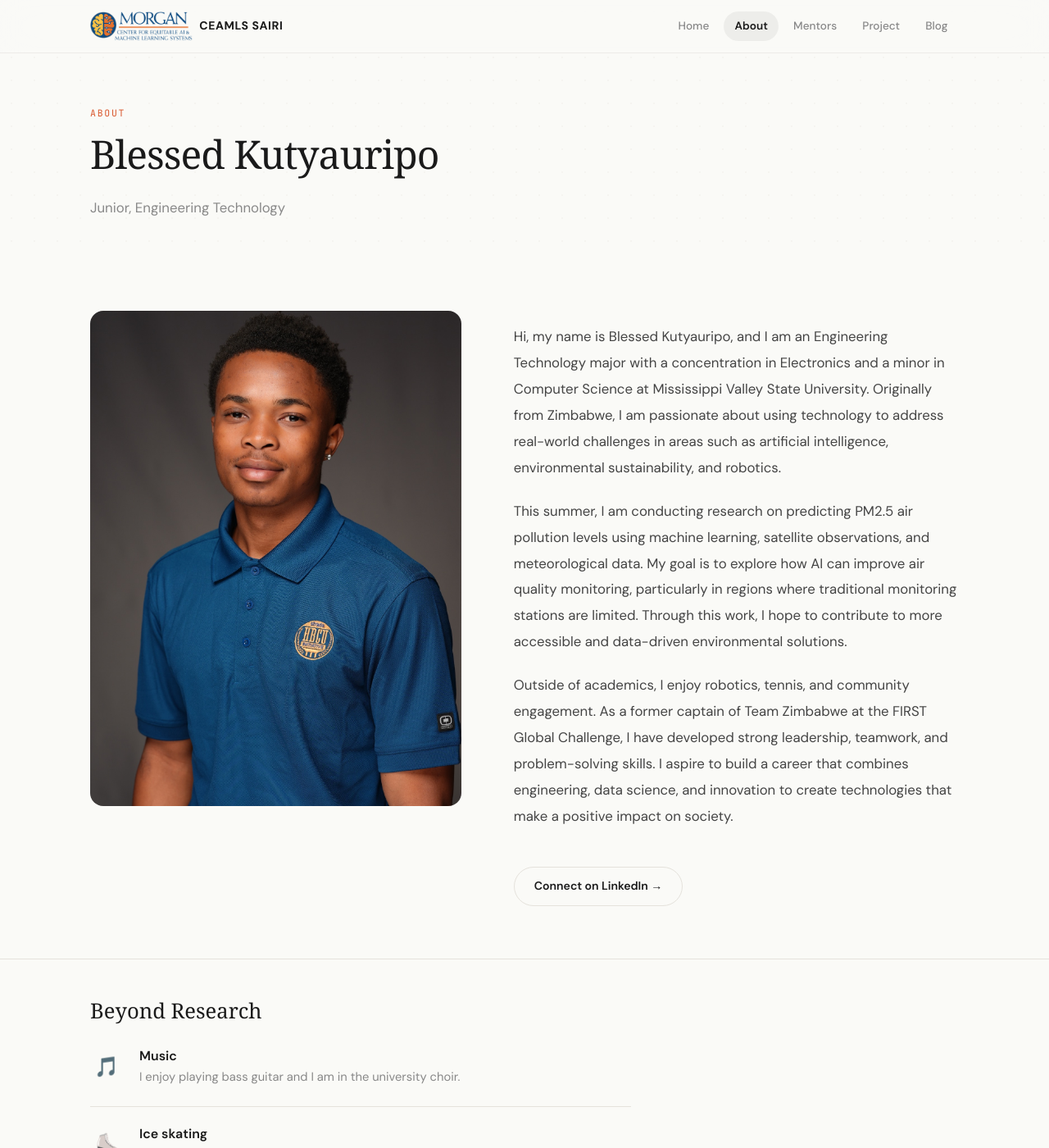
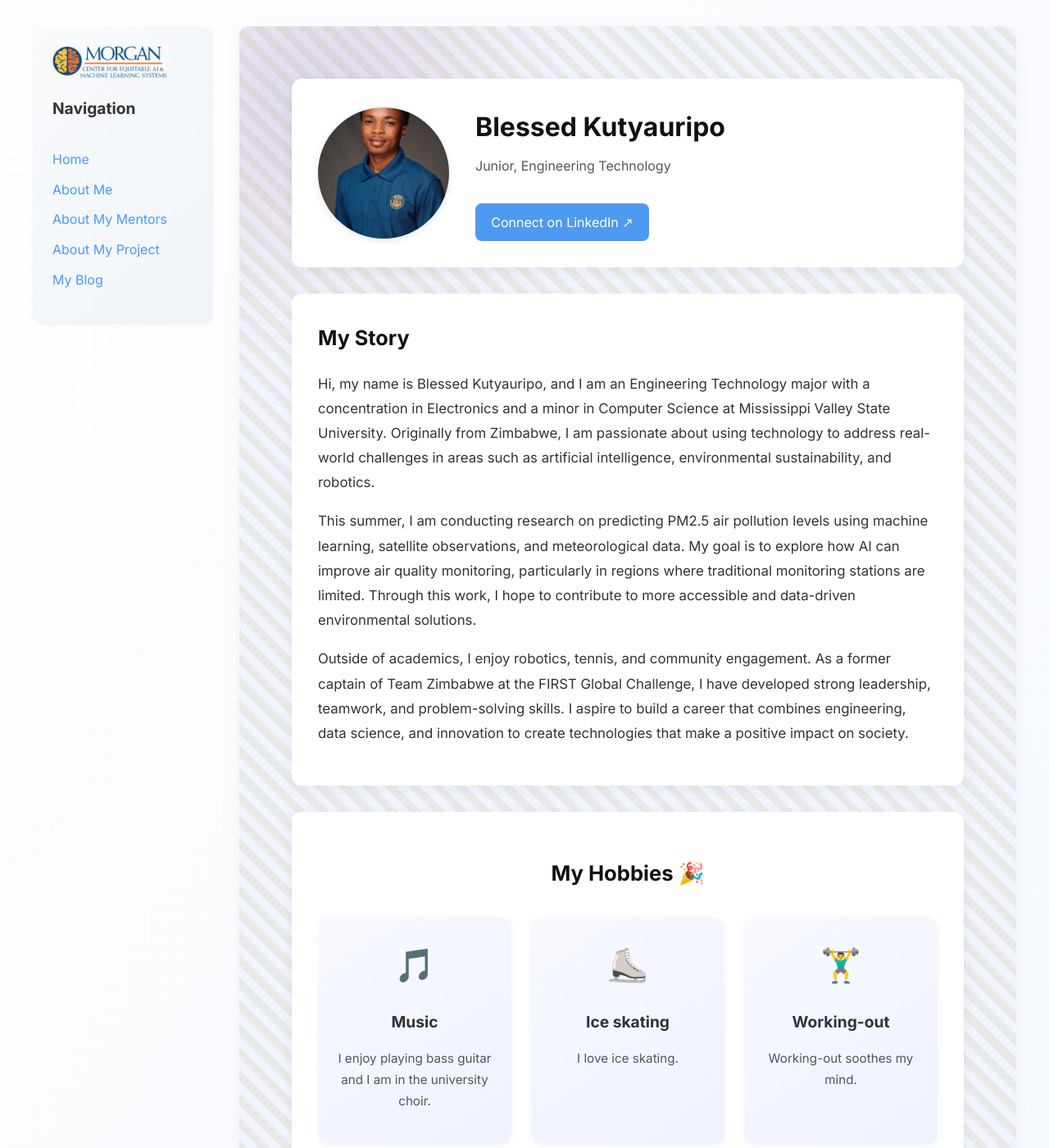
Before and after one commit to Bkaez/bkaezceamls26.github.io, a Jekyll site: the page built from pages/about-me.md, in a window 1280 px wide and 1400 px high. Shown: the whole window at 82% size. Built offline with Jekyll 4.4.1, drawn with Linux system fonts in a browser that asks for light colours; some web fonts are replaced; some of the changed text lies outside the part shown.

Commit message:
Update _config.yml

```diff
--- a/_config.yml
+++ b/_config.yml
@@ -7,7 +7,7 @@
 title: Blessed Kutyauripo                              # <- your name
 author: Blessed Kutyauripo                             # <- your name (shown as post byline)
 description: My CEAMLS SAIRI Summer Research Site  # <- short site tagline
-email:                                             # <- (optional) contact email for SEO
+email: blessedkutya@gmail.com                                             # <- (optional) contact email for SEO
 url: https://bkaezceamls26.github.io               # <- your final site URL (canonical SEO links)
 lang: en-US
 
@@ -24,7 +24,7 @@ logo_on_dark:  /assets/images/logo-on-dark.png
 # ----- Theme selection -----
 # Choose one of: minimal | premium | fresh | signal
 # See README.md for screenshots of each theme.
-theme_name: premium
+theme_name: minimal
 
 # ----- Site behavior -----
 show_downloads: false
```
